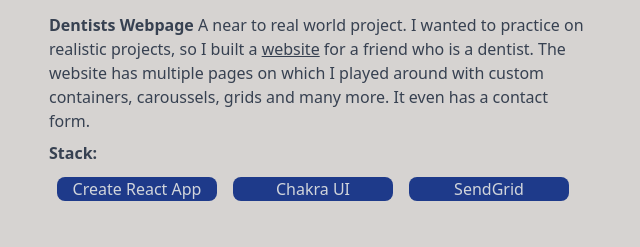
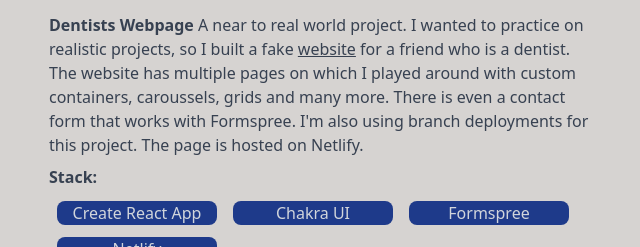
Before and after one commit to supersina/supersina.github.io, a plain HTML site: page index.html in a window 1280 px wide. Shown: the part 2075-2322 px from the top of the page, without its empty margins (319-959 px from the left). Drawn offline with Linux system fonts and the light colour scheme.

Commit message:
minor changes in text

```diff
--- a/index.html
+++ b/index.html
@@ -144,8 +144,8 @@
               Dentists Webpage
             </span>
             <p class="inline text-gray-700 dark:text-gray-400 mt-3">
-              A near to real world project. I wanted to practice on realistic
-              projects, so I built a
+             A near to real world project. I wanted to practice on realistic
+              projects, so I built a fake
             </p>
             <a
               class="inline text-gray-700 dark:text-gray-400 underline mt-3"
@@ -155,7 +155,9 @@
             <p class="inline text-gray-700 dark:text-gray-400 mt-3">
               for a friend who is a dentist. The website has multiple pages on
               which I played around with custom containers, caroussels, grids
-              and many more. It even has a contact form.
+              and many more. There is even a contact form that works with
+              Formspree. I'm also using branch deployments for this project. The
+              page is hosted on Netlify.
             </p>
           </div>
           <div class="mt-2">
@@ -176,12 +178,12 @@
               <div
                 class="flex-initial w-40 mx-2 text-gray-300 text-center mt-3 bg-blue-900 rounded-lg"
               >
-                SendGrid
+                Formspree
               </div>
               <div
                 class="flex-initial w-40 mx-2 text-gray-300 text-center mt-3 bg-blue-900 rounded-lg"
               >
-                Heroku
+                Netlify
               </div>
             </div>
             <div class="mt-4 mx-2">
```
